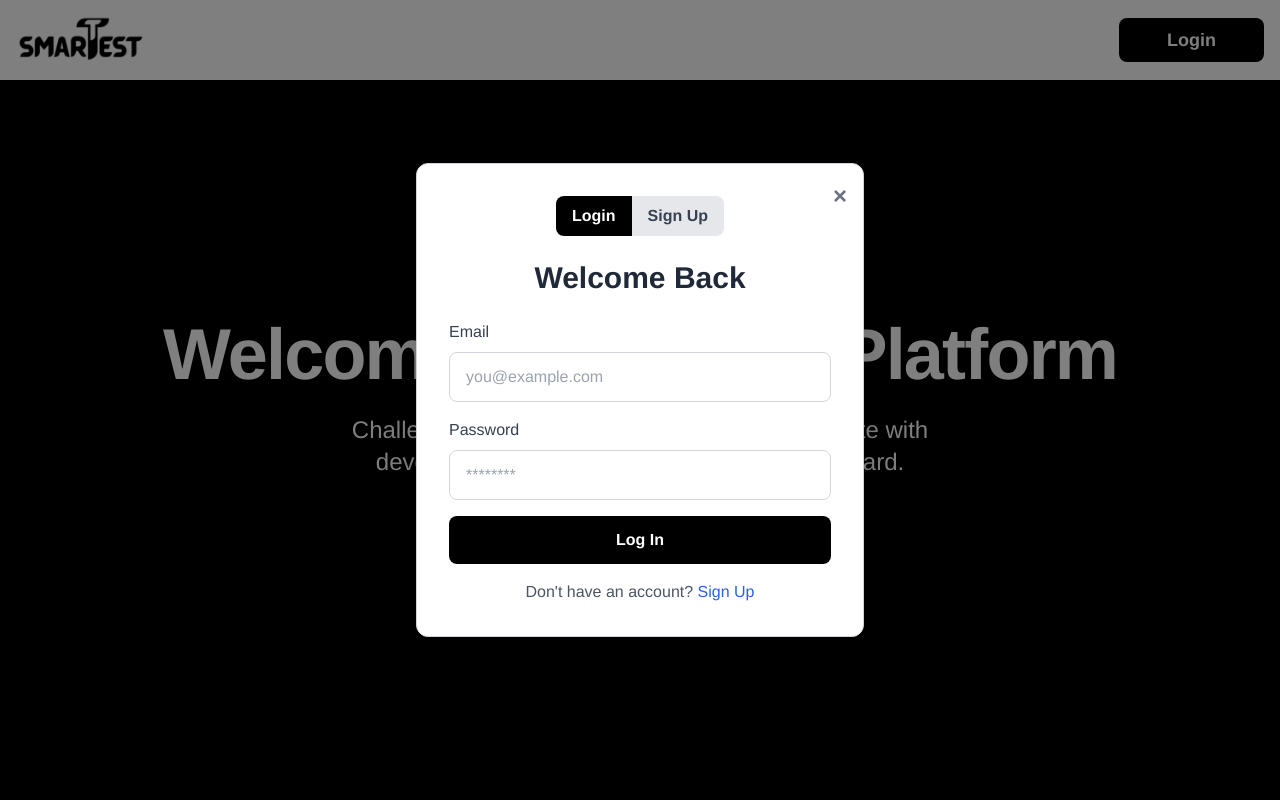
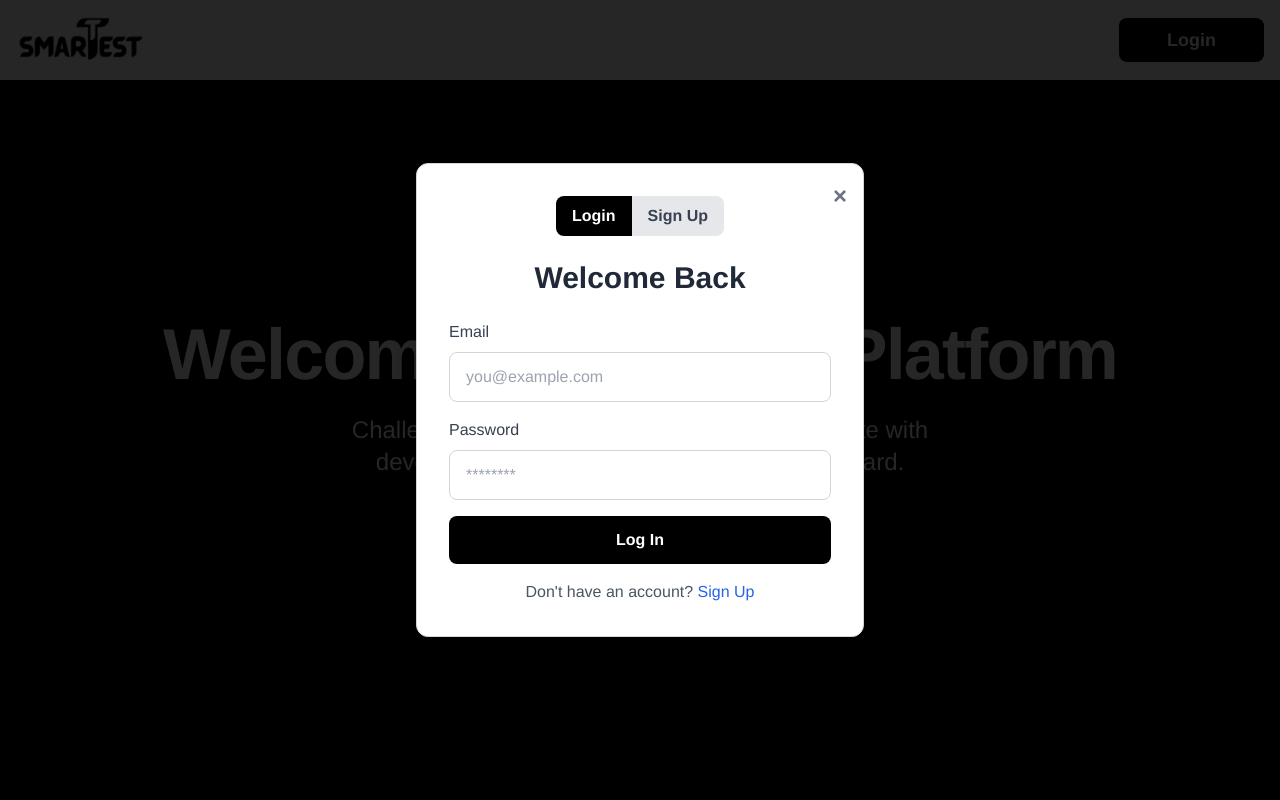
Before and after one commit to SUNIL4479/Project, a React (Create React App) app in the folder frontend/: page / in a window 1280 px wide. Both pictures are taken after a click on the button "Login". Shown: the top 800 px of the page. Built offline with nearby package versions, Linux system fonts and the light colour scheme.

Commit message:
Updated the last Commit

```diff
--- a/frontend/package.json
+++ b/frontend/package.json
@@ -14,10 +14,12 @@
     "web-vitals": "^2.1.4"
   },
   "scripts": {
+    "dev" : "nodemon App.js",
     "start": "react-scripts start",
     "build": "react-scripts build",
     "test": "react-scripts test",
     "eject": "react-scripts eject"
+
   },
   "eslintConfig": {
     "extends": [
--- a/frontend/src/pages/LandingPage.js
+++ b/frontend/src/pages/LandingPage.js
@@ -1,6 +1,7 @@
 import React, { useState } from 'react';
 import { Link } from 'react-router-dom';
 import LoginModal from './Login';
+import logo from "../components/LogoC.png"
 
 const LandingPage = () => {
   const [isLoginModalOpen, setIsLoginModalOpen] = useState(false);
@@ -14,7 +15,7 @@
       <nav className="bg-white text-black py-4 fixed top-0 w-full z-10 shadow-lg">
         <div className="flex justify-between items-center px-4">
           <Link to="/" className="text-xl sm:text-2xl font-bold hover:text-gray-300 transition duration-300 flex items-center">
-            <img src={process.env.PUBLIC_URL + '/LogoC.png'} alt="Logo" className="h-12 w-auto mr-2" />
+            <img src={logo} alt="Logo" className="h-12 w-auto mr-2" />
           </Link>
           <div className={`flex-col sm:flex-row sm:flex space-x-0 sm:space-x-6 mt-4 sm:mt-0`}>
             <button onClick={openLoginModal} className="bg-black text-white block px-12 py-2 text-lg rounded-lg font-semibold hover:text-gray-300 border-b-2 border-transparent hover:border-white sm:border-0">
--- a/frontend/src/pages/Login.js
+++ b/frontend/src/pages/Login.js
@@ -66,7 +66,7 @@
   if (!isOpen) return null;
 
   return (
-    <div className="fixed inset-0 bg-black bg-opacity-50 flex items-center justify-center z-50 px-4 sm:px-6 lg:px-8" onClick={handleOverlayClick}>
+    <div className="fixed inset-0 bg-black bg-opacity-85 flex items-center justify-center z-50 px-4 sm:px-6 lg:px-8" onClick={handleOverlayClick}>
       <div className="bg-white p-8 rounded-xl shadow-2xl w-full max-w-md border border-gray-300 relative">
         <button
           onClick={onClose}
@@ -92,7 +92,7 @@
         <h2 className="text-3xl font-bold mb-6 text-center text-gray-800">
           {isLogin ? 'Welcome Back' : 'Create Account'}
         </h2>
-        <form onSubmit={handleSubmit}>
+        <form onSubmit={handleSubmit} className='text-black'>
           {!isLogin && (
             <div className="mb-4">
               <label className="block text-gray-700 mb-2 font-medium" htmlFor="name">Full Name</label>
```
Also changed, not shown: frontend/src/components/LogoC.png (renamed from frontend/public/LogoC.png).
